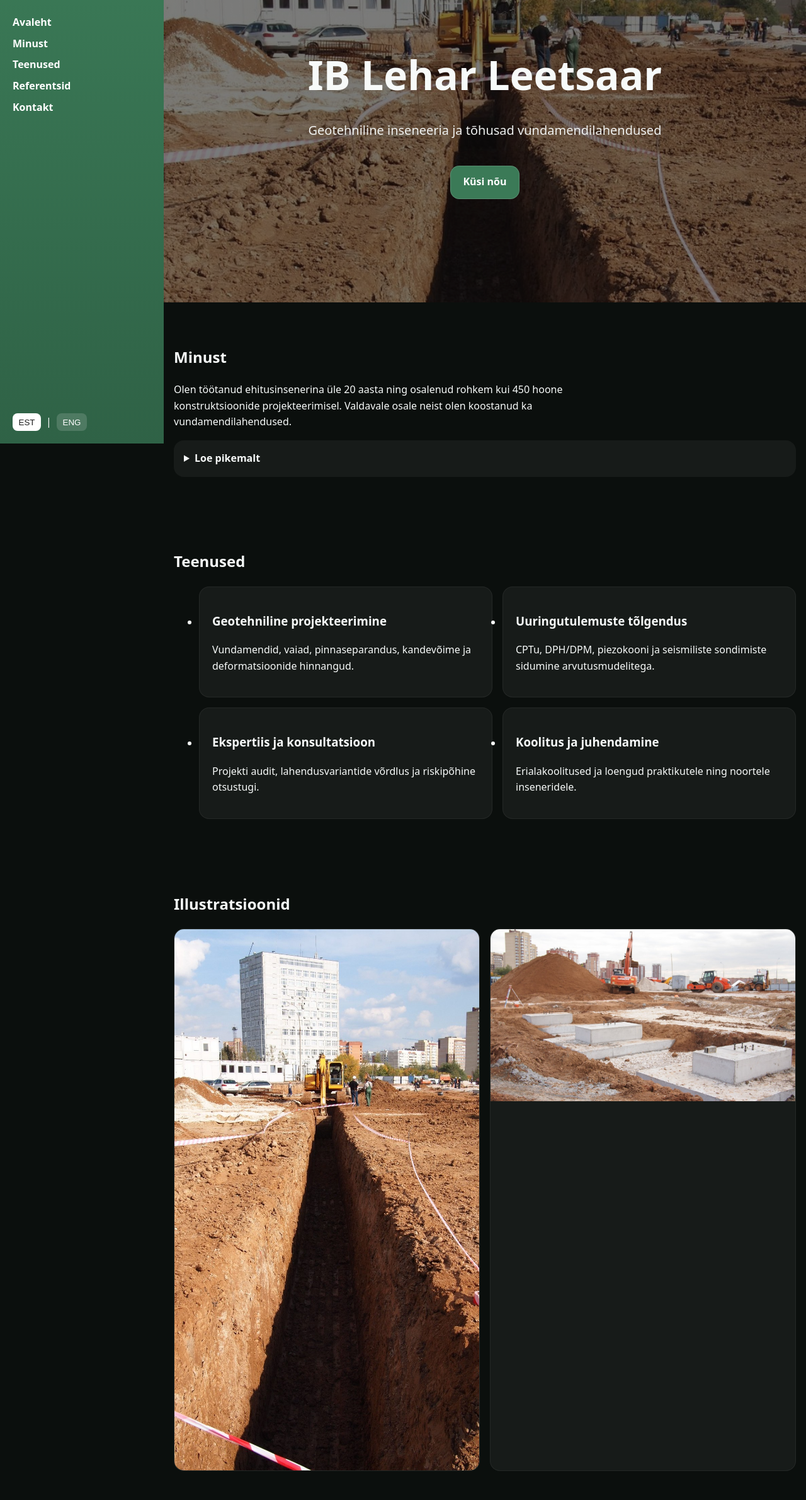
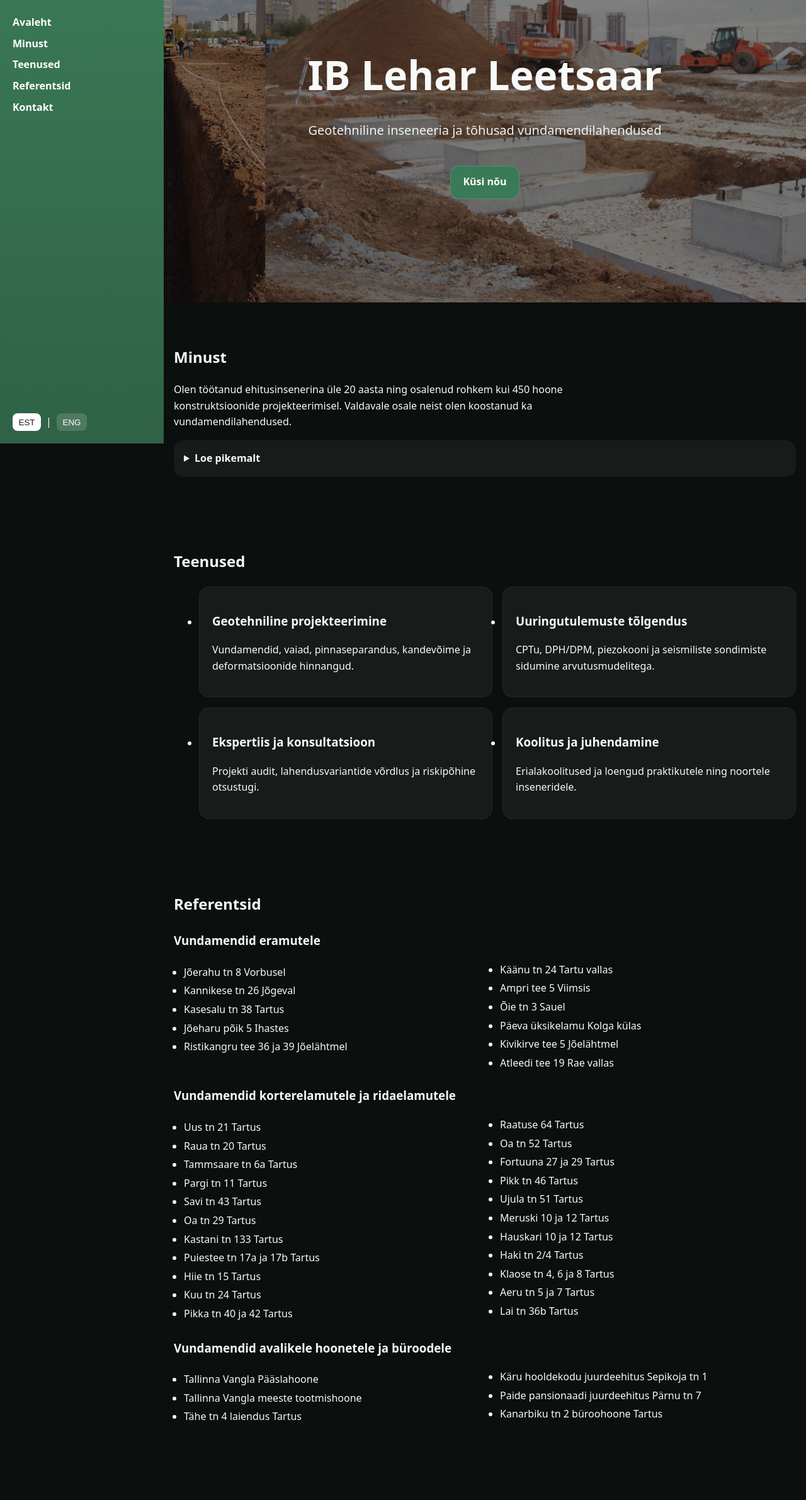
Before and after one commit to geoinsener/geoinsener.github.io, a plain HTML site: page index.html in a window 1280 px wide. Shown: the part 96-2477 px from the top of the page at 63% size. Drawn offline with Linux system fonts and the light colour scheme.

Commit message:
Initial commit

```diff
--- a/index.html
+++ b/index.html
@@ -5,7 +5,7 @@
   <meta name="viewport" content="width=device-width, initial-scale=1">
   <meta name="description" content="IB Lehar Leetsaar — geotehniline projekteerimine, vundamendid ja ekspertiis.">
   <title>IB Lehar Leetsaar — Geoinsener</title>
-  <link rel="stylesheet" href="style.css">
+  <link rel="stylesheet" href="style.css?v=3">
 </head>
 <body>
   <a class="skip-link" href="#main">Liigu sisu juurde</a>
@@ -90,21 +90,7 @@
     </section>
 
 
-    <section id="illustrations" class="section illustrations">
-      <div class="container">
-        <h2 data-i18n="illustrations.title">Illustratsioonid</h2>
-        <div class="img-grid">
-          <figure>
-            <img src="pilt1.jpg" alt="Vundamenditööde kaevik ehitusplatsil">
 
-          </figure>
-          <figure>
-            <img src="pilt2.jpg" alt="Vundamendi taldmikud ja ehitusplats">
-
-          </figure>
-        </div>
-      </div>
-    </section>
 
 
     <section id="references" class="section references">
--- a/script.js
+++ b/script.js
@@ -1,7 +1,7 @@
 /* Formspree integration + i18n
  * Replace FORMSPREE_ENDPOINT with your real endpoint, e.g. https://formspree.io/f/abcxyz
  */
-const FORMSPREE_ENDPOINT = "https://formspree.io/f/XXXXXXXX";
+const FORMSPREE_ENDPOINT = "https://formspree.io/f/xrbljkpz";
 
 // Reference items (EST only, used for both languages)
 const REFS_PRIVATE = [
--- a/style.css
+++ b/style.css
@@ -61,10 +61,9 @@ a:hover{text-decoration:underline}
   position:absolute; inset:0; z-index:0;
   background:
     linear-gradient(rgba(11,15,13,.45), rgba(11,15,13,.45)),
-    url('pilt1.jpg') center 30% / cover no-repeat,
-    url('pilt2.jpg') right center / cover no-repeat;
-  background-blend-mode: multiply, normal, normal;
-  filter: saturate(.9) contrast(.95) brightness(.85);
+    url('hero-bg-combined.jpg') center / cover no-repeat;
+  background-blend-mode: multiply, normal;
+  filter: saturate(.95) contrast(.95) brightness(.9);
 }
 .hero::before{
   content:''; position:absolute; inset:-200% -200% 0 -200%; opacity:.22;
@@ -126,14 +125,6 @@ a:hover{text-decoration:underline}
 }
 
 
-/* Illustrations (gallery) */
-.illustrations .img-grid{
-  display:grid;
-  grid-template-columns: repeat(2, minmax(0, 1fr));
-  gap:1rem;
-}
-.illustrations figure{background:var(--panel); border:1px solid rgba(255,255,255,.06); border-radius:1rem; overflow:hidden; margin:0}
-.illustrations img{width:100%; height:auto; display:block}
 @media (max-width: 900px){
   .illustrations .img-grid{grid-template-columns:1fr}
 }
```
Also changed, not shown: hero-bg-combined.jpg (added), pilt1.jpg (deleted), pilt2.jpg (deleted).
